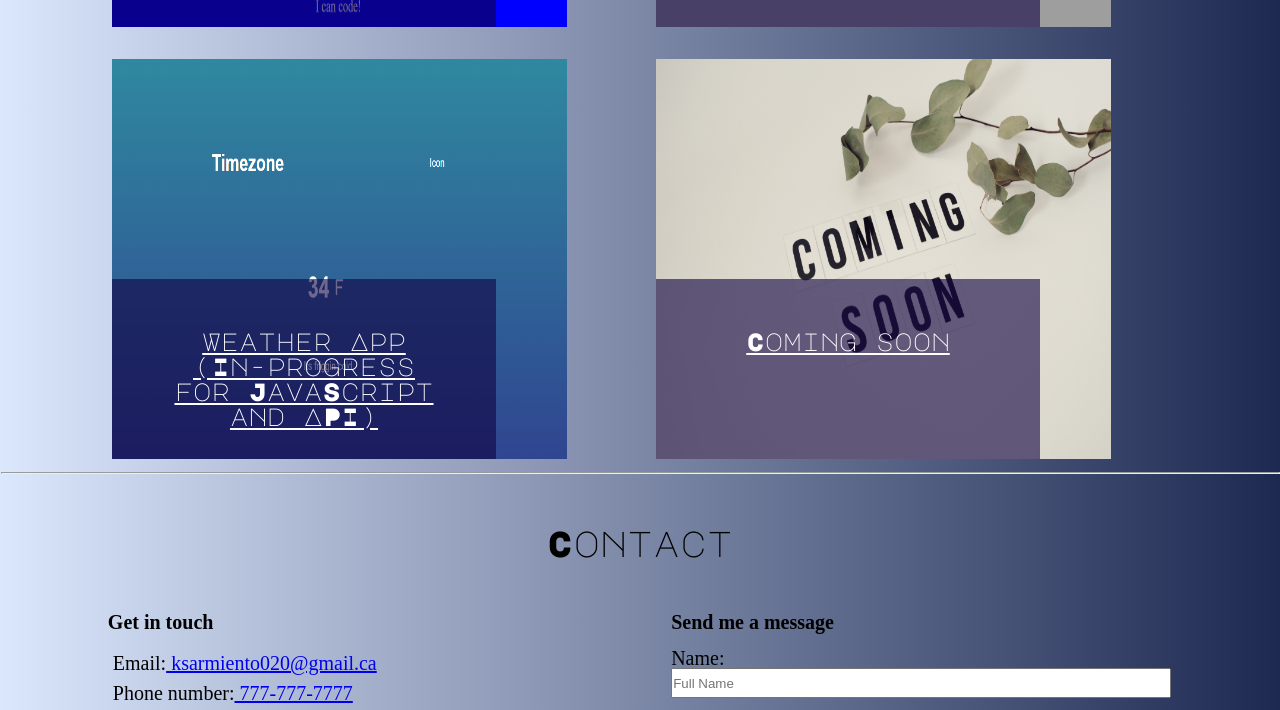
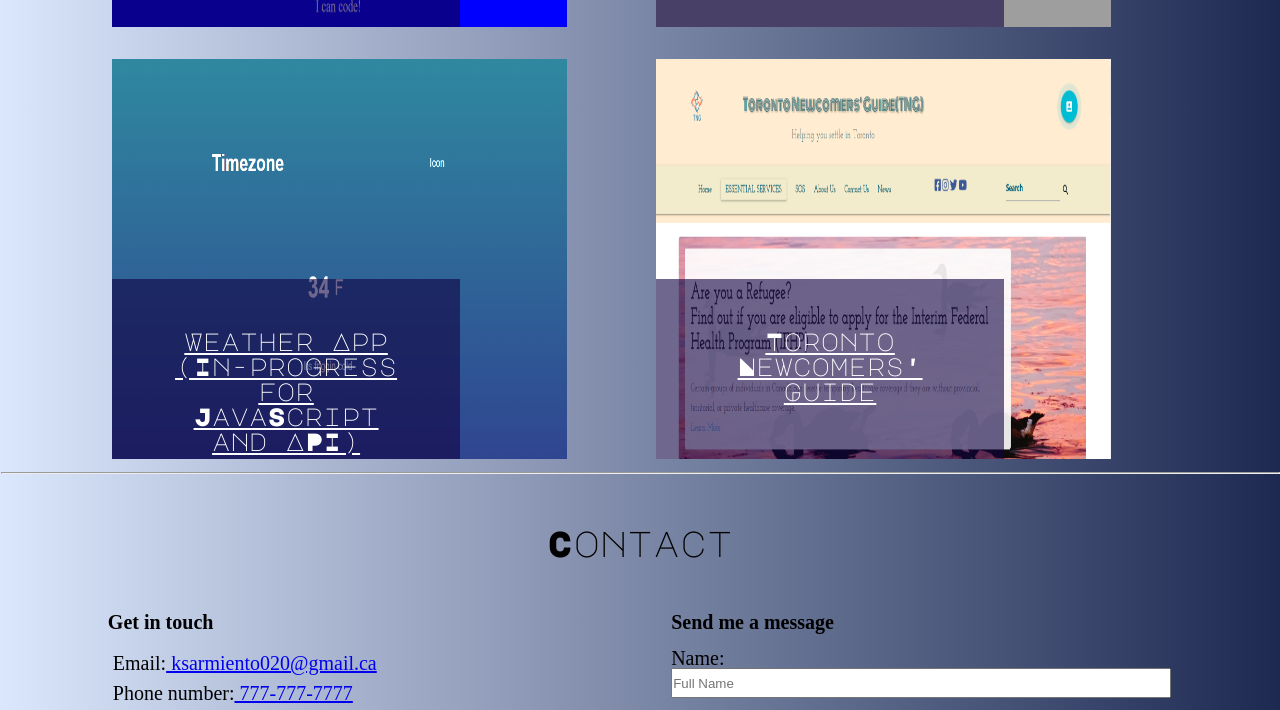
Before and after one commit to KitSarmiento/Professional-Portfolio, a plain HTML site: page index.html in a window 1280 px wide. Shown: the part 1668-2378 px from the top of the page. Drawn offline with Linux system fonts and the light colour scheme; grey boxes are pictures that could not be loaded; a web font is replaced by a local one.

Commit message:
added the group project 1 web application to my portfolio assignment from the module 2

```diff
--- a/assets/style.css
+++ b/assets/style.css
@@ -162,7 +162,7 @@ nav ul li a:hover {
 .project-overlay {
   position: absolute;
   bottom: 0;
-  width: 75%;
+  width: 68%;
   height: 45%;
   overflow: hidden;
   background-color: rgba(15, 2, 65, 0.6);
--- a/index.html
+++ b/index.html
@@ -129,11 +129,16 @@
         <div class="container-project">
           <img
             class="project-image"
-            src="./assets/images/coming-soon.jpg"
+            src="./assets/images/TNG.png"
             alt="Coming Soon"
           />
           <div class="project-overlay">
-            <a class="project-title" href="#">Coming soon</a>
+            <a
+              class="project-title"
+              href="https://uoftgroup3.github.io/toronto-newcomers-guide/index.html"
+              target="_blank"
+              >Toronto Newcomers' Guide</a
+            >
           </div>
         </div>
       </div>
```
Also changed, not shown: assets/images/TNG.png (added).
